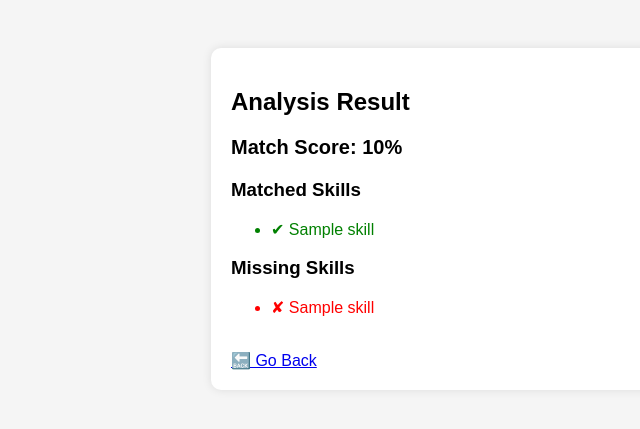
After one commit to gofiiiiiii/ai-resume-screening-system, a Flask app: template templates/result.html in a window 1280 px wide. The commit adds this page. Shown: the top 429 px of the page, without its empty margins (159-799 px from the left). Run offline with Flask 3, Linux system fonts and the light colour scheme; the template is opened without the code that fills it: most values are stand-ins (such as "Sample title", 1, 10 or a date in 2020).

Commit message:
Added skill gap analysis and improved resume matching logic

```diff
--- a/app.py
+++ b/app.py
@@ -4,6 +4,8 @@ from sklearn.feature_extraction.text import CountVectorizer
 from sklearn.metrics.pairwise import cosine_similarity
 
 app = Flask(__name__)
+
+
 
 # Extract text from PDF
 def extract_text(pdf_file):
@@ -21,6 +23,17 @@ def get_similarity(resume, job_desc):
     similarity = cosine_similarity(matrix)[0][1]
     return round(similarity * 100, 2)
 
+def analyze_resume(resume_text, job_desc):
+    resume_words = set(resume_text.lower().split())
+    job_words = set(job_desc.lower().split())
+
+    matched = resume_words.intersection(job_words)
+    missing = job_words - resume_words
+
+    score = (len(matched) / len(job_words)) * 100 if job_words else 0
+
+    return score, list(matched), list(missing)
+
 @app.route("/", methods=["GET", "POST"])
 def index():
     score = None
@@ -33,6 +46,20 @@ def index():
 
     return render_template("index.html", score=score)
 
+@app.route('/analyze', methods=['POST'])
+def analyze():
+    resume = request.form['resume']
+    job_desc = request.form['job_desc']
+
+    score, matched, missing = analyze_resume(resume, job_desc)
+
+    return render_template(
+        'result.html',
+        score=round(score, 2),
+        matched=matched[:10],   # limit to top 10
+        missing=missing[:10]
+    )
+
 if __name__ == "__main__":
     app.run(debug=True)
 if __name__ == "__main__":
--- /dev/null
+++ b/templates/jncnw.py
@@ -0,0 +1,2 @@
+for i in range(5):
+    print(i)
--- /dev/null
+++ b/templates/result.html
@@ -0,0 +1,57 @@
+<!DOCTYPE html>
+<html>
+<head>
+    <title>Analysis Result</title>
+    <style>
+        body {
+            font-family: Arial;
+            background: #f5f5f5;
+            padding: 40px;
+        }
+        .box {
+            background: white;
+            padding: 20px;
+            border-radius: 10px;
+            width: 500px;
+            margin: auto;
+            box-shadow: 0 0 10px rgba(0,0,0,0.1);
+        }
+        .match {
+            font-size: 20px;
+            font-weight: bold;
+        }
+        .green {
+            color: green;
+        }
+        .red {
+            color: red;
+        }
+    </style>
+</head>
+<body>
+
+<div class="box">
+    <h2>Analysis Result</h2>
+
+    <p class="match">Match Score: {{ score }}%</p>
+
+    <h3>Matched Skills</h3>
+    <ul>
+        {% for skill in matched %}
+            <li class="green">✔ {{ skill }}</li>
+        {% endfor %}
+    </ul>
+
+    <h3>Missing Skills</h3>
+    <ul>
+        {% for skill in missing %}
+            <li class="red">✘ {{ skill }}</li>
+        {% endfor %}
+    </ul>
+
+    <br>
+    <a href="/">🔙 Go Back</a>
+</div>
+
+</body>
+</html>
```
Also changed, not shown: templates/index.html (+39 -9 lines).
